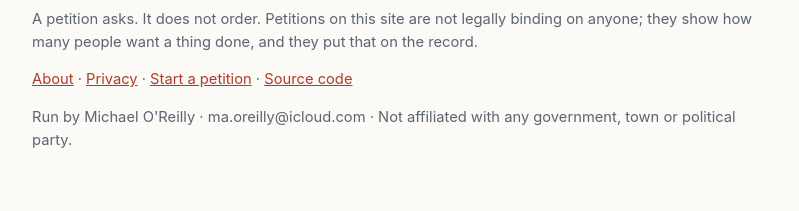
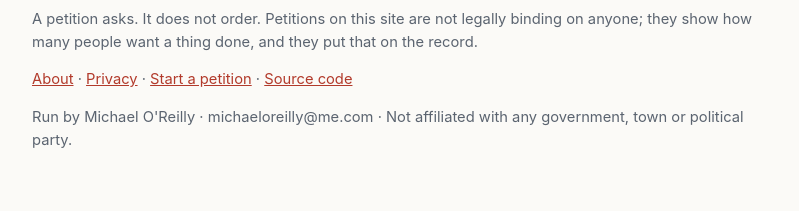
Before and after one commit to MichaelOrSd/taking-action-nl, a Jekyll site: the page built from index.md, in a window 1280 px wide. Shown: the part 1506-1717 px from the top of the page, without its empty margins (240-1039 px from the left). Built offline with Jekyll 4.4.1, drawn with Linux system fonts in a browser that asks for light colours.

Commit message:
Contact email: michaeloreilly@me.com
Co-Authored-By: Claude Fable 5.1 <noreply@anthropic.com>

```diff
--- a/_config.yml
+++ b/_config.yml
@@ -8,7 +8,7 @@ lang: en
 # Organisation running this instance
 platform:
   owner: Michael O'Reilly
-  contact: ma.oreilly@icloud.com
+  contact: michaeloreilly@me.com
   province: Newfoundland and Labrador
   province_code: NL
 
```
Also changed, not shown: _petitions/crown-cabinets-fumes.md (+1 -1 lines), 1 other file.
